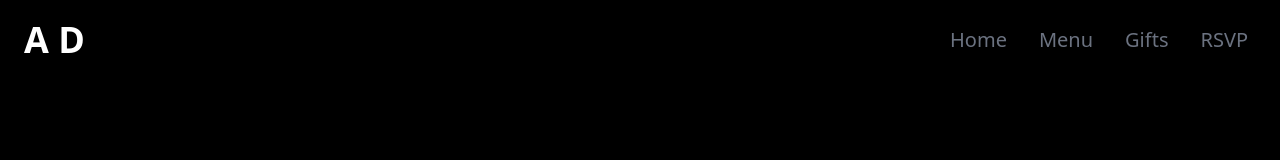
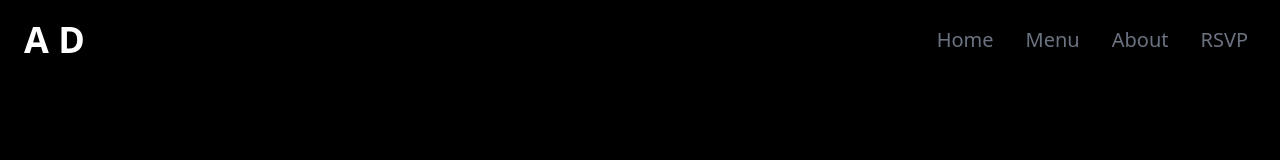
Before and after one commit to antdoan123/RSVPgradparty, a Next.js app: page /components/NavBar in a window 1280 px wide. Shown: the top 160 px of the page. Built offline with nearby package versions, Linux system fonts and the light colour scheme.

Commit message:
fixed menu

```diff
--- a/pages/components/NavBar.jsx
+++ b/pages/components/NavBar.jsx
@@ -17,7 +17,7 @@ const NavBar = () => {
         },
         {
             id: 3,
-            link: 'gifts'
+            link: 'about'
         },
         {
             id: 4,
```
